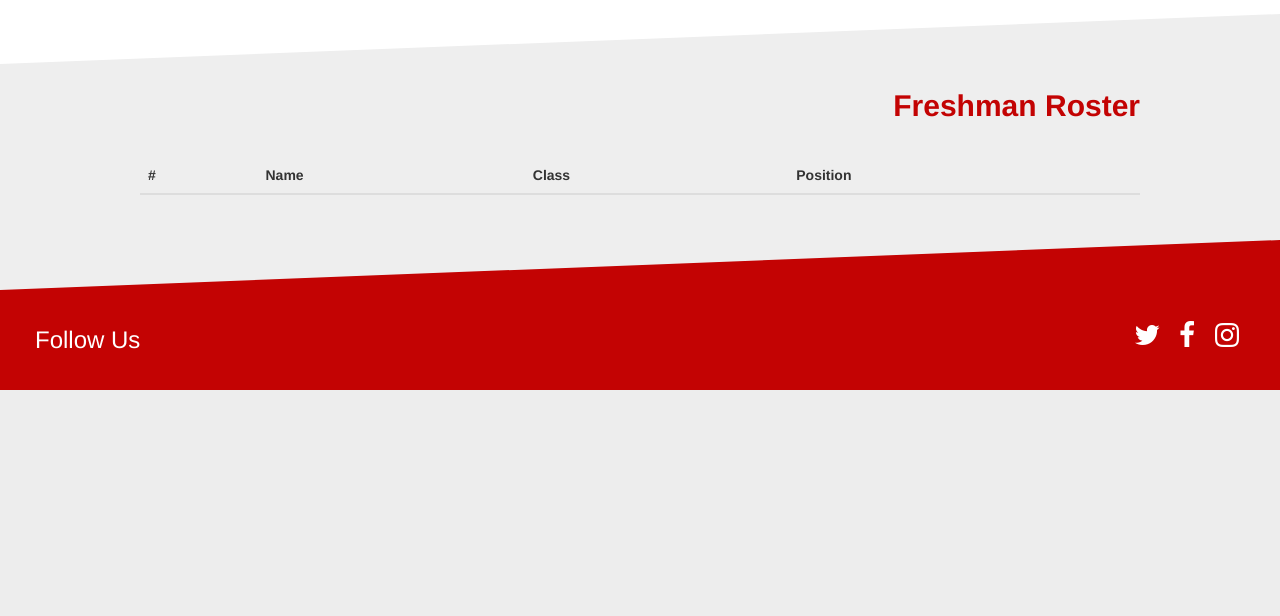
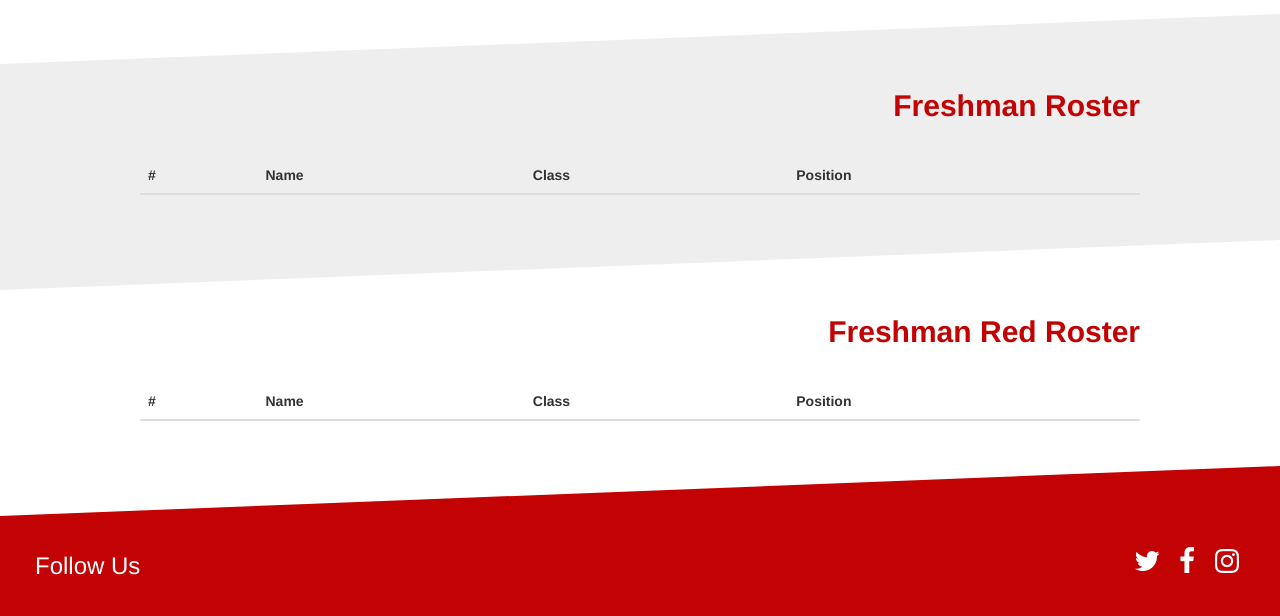
Before and after one commit to acewert/whsboyssoccer, a Django app: page /roster/ in a window 1280 px wide. Shown: the part 513-1129 px from the top of the page. Before the commit the page ends 903 px from the top, so only its background shows below. Run offline with Django 3.2, Linux system fonts and the light colour scheme; data that the repository does not hold is empty; some libraries are stand-ins or nearby versions.

Commit message:
Add Freshman Red roster

```diff
--- a/app/models.py
+++ b/app/models.py
@@ -61,6 +61,7 @@ class Player(models.Model):
         FRESHMAN = 1
         JV = 2
         VARSITY = 3
+        FRESHMAN_RED = 4
 
     class positions:
         FORWARD = 1
@@ -76,6 +77,7 @@ class Player(models.Model):
     )
 
     SQUAD_CHOICES = (
+        (squads.FRESHMAN_RED, 'Freshman Red'),
         (squads.FRESHMAN, 'Freshman'),
         (squads.JV, 'JV'),
         (squads.VARSITY, 'Varsity'),
--- a/app/static/styles/roster.css
+++ b/app/static/styles/roster.css
@@ -9,3 +9,7 @@
 #freshman {
     background: #eeeeee;
 }
+
+#freshman-red {
+    background: #ffffff;
+}
--- a/app/templates/roster.html
+++ b/app/templates/roster.html
@@ -88,4 +88,31 @@
             </div>
         </div>
     </div>
+    <div class="row before-slant-clip slant-clip" id="freshman-red">
+        <div class="col-xs-12">
+            <div class="inner-container">
+                <h2 class="section-title right-section-title">Freshman Red Roster</h2>
+                <table class="table table-hover">
+                    <thead>
+                        <tr>
+                            <th>#</th>
+                            <th>Name</th>
+                            <th>Class</th>
+                            <th>Position</th>
+                        </tr>
+                    </thead>
+                    <tbody>
+                        {% for player in freshman_red %}
+                            <tr>
+                                <td>{{ player.number }}</td>
+                                <td>{{ player.first_name }} {{ player.last_name }}</td>
+                                <td>{{ player.get_klass_display }}</td>
+                                <td>{{ player.get_position_display }}</td>
+                            </tr>
+                        {% endfor %}
+                    </tbody>
+                </table>
+            </div>
+        </div>
+    </div>
 {% endblock %}
--- a/app/views.py
+++ b/app/views.py
@@ -20,11 +20,13 @@ def home(request):
 
 
 def roster(request):
+    freshman_red = Player.objects.filter(squad=Player.squads.FRESHMAN_RED)
     freshman = Player.objects.filter(squad=Player.squads.FRESHMAN)
     jv = Player.objects.filter(squad=Player.squads.JV)
     varsity = Player.objects.filter(squad=Player.squads.VARSITY)
 
     context = {
+        'freshman_red': freshman_red,
         'freshman': freshman,
         'jv': jv,
         'varsity': varsity,
```
Also changed, not shown: app/migrations/0006_auto_20171207_0609.py (added).
